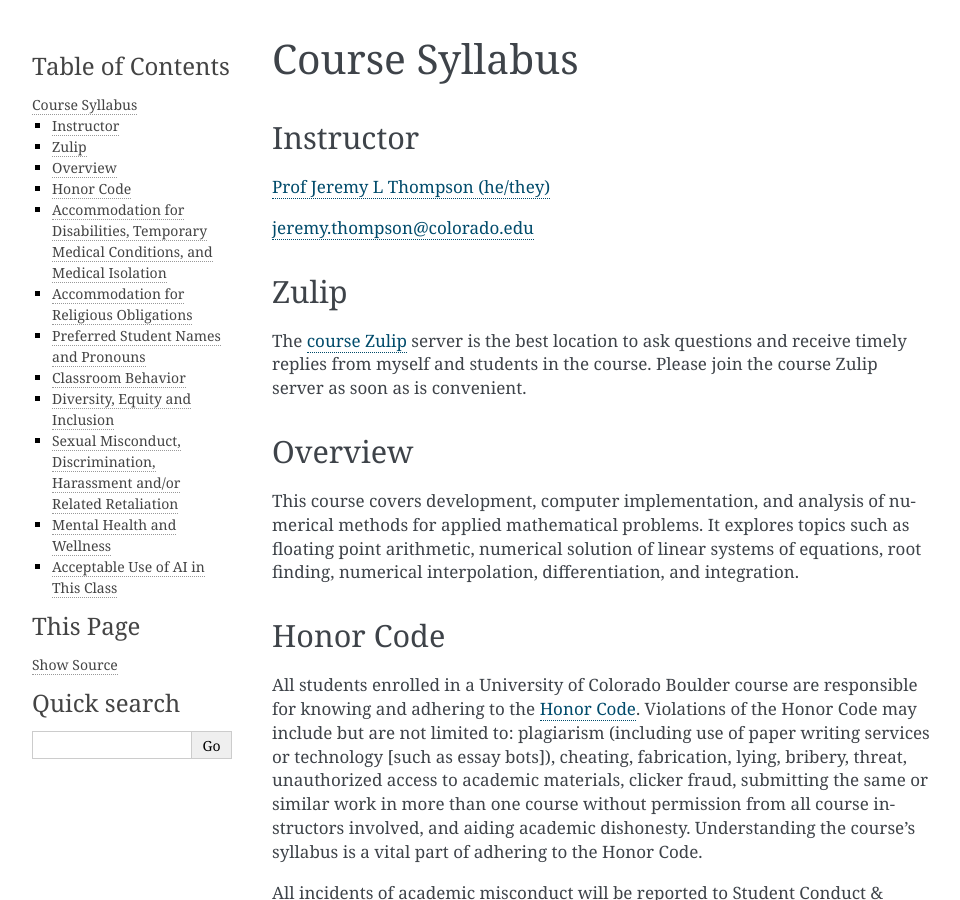
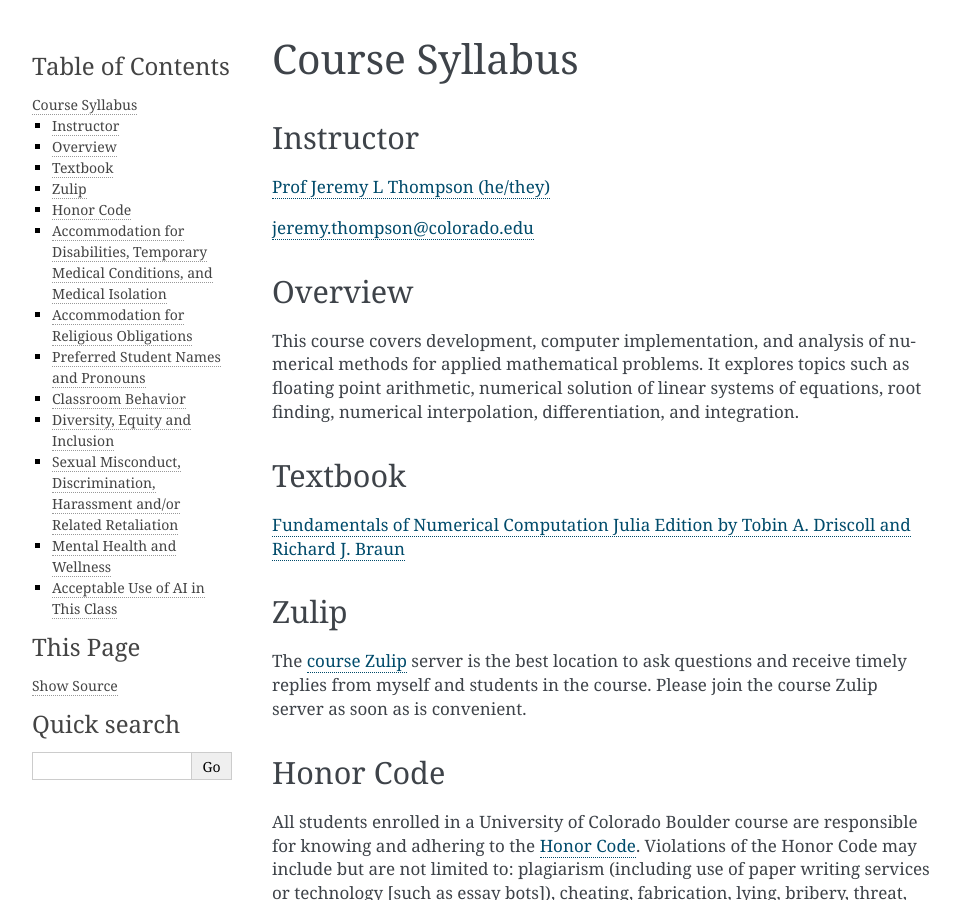
Before and after one commit to jeremylt/csci-3656-fall-2025, a Sphinx documentation site: the page built from source/syllabus.rst, in a window 1280 px wide and 900 px high. Shown: the whole window, without its empty margins (148-1108 px from the left). Built offline with Sphinx 7.4.7, drawn with Linux system fonts in a browser that asks for light colours.

Commit message:
setup autodeploy

```diff
--- a/source/syllabus.rst
+++ b/source/syllabus.rst
@@ -8,17 +8,26 @@ Instructor
 
 jeremy.thompson@colorado.edu
 
+
+Overview
+-------------------------------------------------------------------------------------
+
+This course covers development, computer implementation, and analysis of numerical methods for applied mathematical problems.
+It explores topics such as floating point arithmetic, numerical solution of linear systems of equations, root finding, numerical interpolation, differentiation, and integration.
+
+
+Textbook
+-------------------------------------------------------------------------------------
+
+`Fundamentals of Numerical Computation Julia Edition by Tobin A. Driscoll and Richard J. Braun <https://tobydriscoll.net/fnc-julia>`_
+
+
 Zulip
 -------------------------------------------------------------------------------------
 
 The `course Zulip <https://csci-2656-fall-2025.zulipchat.com/join/xy6eaczbthno4su3sa2c6qhw/>`_ server is the best location to ask questions and receive timely replies from myself and students in the course.
 Please join the course Zulip server as soon as is convenient.
 
-Overview
--------------------------------------------------------------------------------------
-
-This course covers development, computer implementation, and analysis of numerical methods for applied mathematical problems.
-It explores topics such as floating point arithmetic, numerical solution of linear systems of equations, root finding, numerical interpolation, differentiation, and integration.
 
 Honor Code
 -------------------------------------------------------------------------------------
@@ -31,6 +40,7 @@ All incidents of academic misconduct will be reported to Student Conduct & Confl
 Students found responsible for violating the Honor Code will be assigned resolution outcomes from Student Conduct & Conflict Resolution and will be subject to academic sanctions from the faculty member.
 Visit `Honor Code <https://www.colorado.edu/sccr/students/honor-code-and-student-code-conduct>`_ for more information on the academic integrity policy.
 
+
 Accommodation for Disabilities, Temporary Medical Conditions, and Medical Isolation
 -------------------------------------------------------------------------------------
 
@@ -42,6 +52,7 @@ If you have a temporary medical condition, see `Temporary Medical Conditions <h
 
 If you have a temporary illness, injury or required medical isolation for which you require adjustment, please let me know as soon as feasible about any accommodations via email at jeremy.thompson@colorado.edu.
 
+
 Accommodation for Religious Obligations
 -------------------------------------------------------------------------------------
 
@@ -50,11 +61,13 @@ Please communicate the need for a religious accommodation in a timely manner.
 In this class, please let me know as soon as feasible about any accommodations needed via email at jeremy.thompson@colorado.edu.
 See the `campus policy regarding religious observances <https://www.colorado.edu/compliance/policies/observance-religious-holidays-absences-classes-or-exams>`_ for full details.
 
+
 Preferred Student Names and Pronouns
 -------------------------------------------------------------------------------------
 
 CU Boulder recognizes that students' legal information does not always align with how they identify.
 If you wish to have your preferred name (rather than your legal name) and/or your preferred pronouns appear on your instructors’ class rosters and in Canvas, visit the `Registrar’s website <https://www.colorado.edu/registrar/students/records/info/preferred>`_ for instructions on how to change your personal information in university systems.
+
 
 Classroom Behavior
 -------------------------------------------------------------------------------------
@@ -71,6 +84,7 @@ Additional classroom behavior information
 
 * `Office of Institutional Equity and Compliance <https://www.colorado.edu/oiec/>`_
 
+
 Diversity, Equity and Inclusion
 -------------------------------------------------------------------------------------
 
@@ -82,6 +96,7 @@ Moreover, our plan addresses the Chancellor’s three strategic imperatives: sha
 
 As laid out in the Dean’s Strategic Vision, we aim to be the premier destination for every engineering student in the state of Colorado while attracting outstanding students from across the country and world by increasing and supporting communities traditionally underrepresented in engineering and applied sciences to thrive in our college.
 In doing so, we will drive and support economic growth in Colorado, foster collaborative industry partnerships that prepare students to work in diverse teams and succeed in the global marketplace and to produce ethical, resilient and creative engineers who will become leaders in their fields.
+
 
 Sexual Misconduct, Discrimination, Harassment and/or Related Retaliation
 -------------------------------------------------------------------------------------
@@ -95,6 +110,7 @@ Please know that faculty and graduate instructors are required to inform OIEC wh
 This is to ensure the person impacted receives outreach from OIEC about resolution options and support resources.
 To learn more about reporting and support a variety of concerns, visit the `Don’t Ignore It <https://www.colorado.edu/dontignoreit/>`_ page.
 
+
 Mental Health and Wellness
 -------------------------------------------------------------------------------------
 
@@ -104,6 +120,7 @@ If you are struggling with personal stressors, mental health or substance use c
 Free and unlimited telehealth is also available through `AcademicLiveCare <https://www.colorado.edu/health/academiclivecare>`_.
 The AcademicLiveCare site also provides information about additional wellness services on campus that are available to students.
 
+
 Acceptable Use of AI in This Class
 -------------------------------------------------------------------------------------
 
```
Also changed, not shown: 1 other file.
